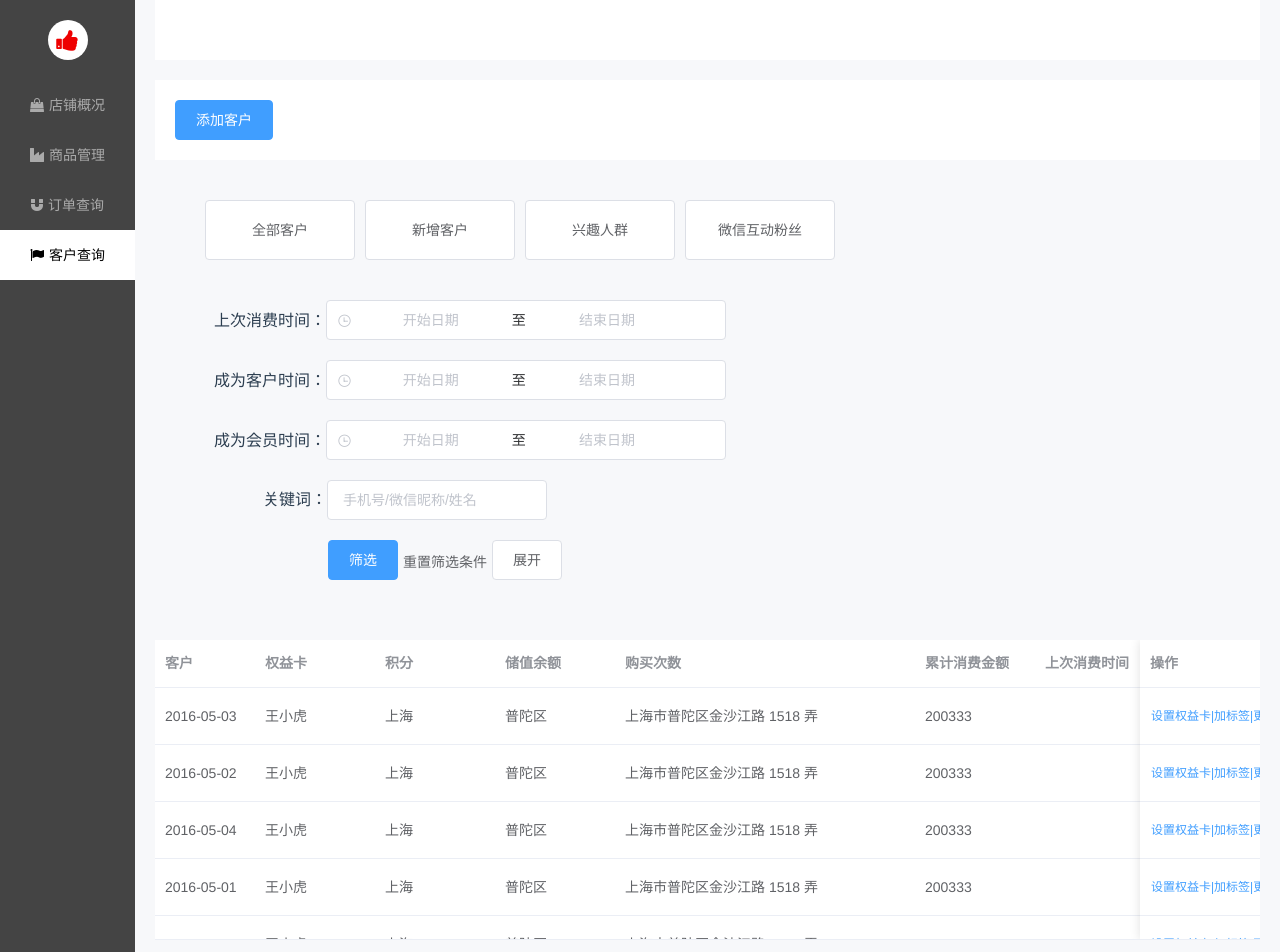
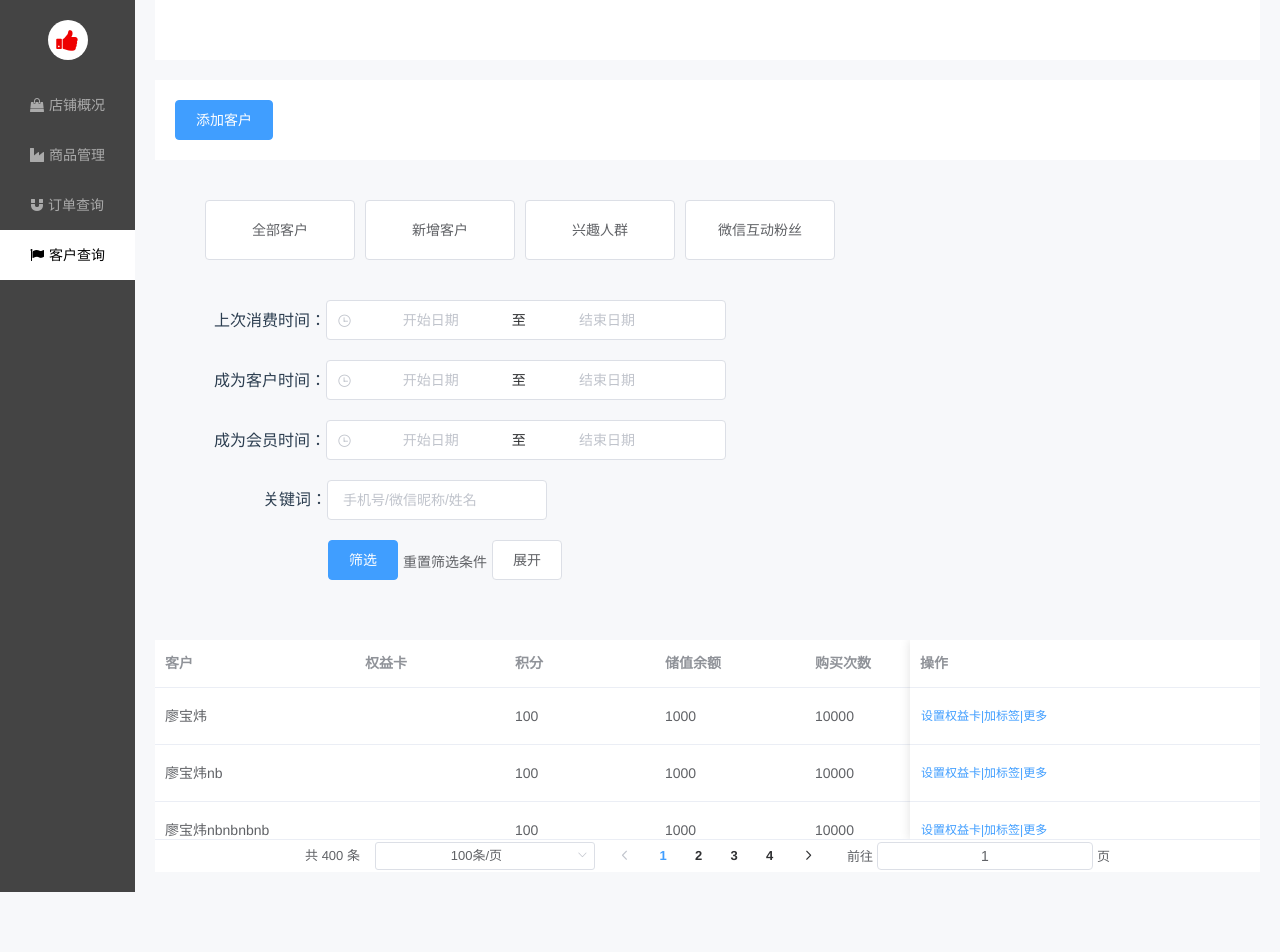
Before and after one commit to youzan1912/youzan, a Vue app: page /#/customer in a window 1280 px wide. Shown: the top 952 px of the page. After the commit the page ends 892 px from the top, so only its background shows below. Built offline with nearby package versions, Linux system fonts and the light colour scheme.

Commit message:
11.6下午

```diff
--- /dev/null
+++ b/public/db/customer.json
@@ -0,0 +1,177 @@
+{
+    "err":0,
+    "msg":"success",
+    "data":[
+        {
+            "id":0,
+            "customer":"廖宝炜",
+            "card":" ",
+            "integral":100,
+            "balance":1000,
+            "frequency":10000,
+            "consumption":1,
+            "timemo":"2012-12-12",
+            "identity":"会员",
+            "phone":"17873013621",
+            "labels":"快乐",
+            "sex":"女",
+            "birthday":"2000-00-00",
+            "address":"天堂",
+            "remarks":"廖宝炜nb"
+        },
+        {
+            "id":1,
+            "customer":"廖宝炜nb",
+            "card":" ",
+            "integral":100,
+            "balance":1000,
+            "frequency":10000,
+            "consumption":1,
+            "timemo":"2012-12-12",
+            "identity":"会员",
+            "phone":"17873013621",
+            "labels":"快乐",
+            "sex":"女",
+            "birthday":"2000-00-00",
+            "address":"天堂",
+            "remarks":"廖宝炜nb"
+        },
+        {
+            "id":2,
+            "customer":"廖宝炜nbnbnbnb",
+            "card":" ",
+            "integral":100,
+            "balance":1000,
+            "frequency":10000,
+            "consumption":1,
+            "timemo":"2012-12-12",
+            "identity":"会员",
+            "phone":"17873013621",
+            "labels":"快乐",
+            "sex":"女",
+            "birthday":"2000-00-00",
+            "address":"天堂",
+            "remarks":"廖宝炜nb"
+
+        },
+        {
+            "id":3,
+            "customer":"廖宝炜nbbbb666",
+            "card":" ",
+            "integral":100,
+            "balance":1000,
+            "frequency":10000,
+            "consumption":1,
+            "timemo":"2012-12-12",
+            "identity":"会员",
+            "phone":"17873013621",
+            "labels":"快乐",
+            "sex":"女",
+            "birthday":"2000-00-00",
+            "address":"天堂",
+            "remarks":"廖宝炜nb"
+        },
+        {
+            "id":4,
+            "customer":"廖宝炜4396",
+            "card":" ",
+            "integral":100,
+            "balance":1000,
+            "frequency":10000,
+            "consumption":1,
+            "timemo":"2012-12-12",
+            "identity":"会员",
+            "phone":"17873013621",
+            "labels":"快乐",
+            "sex":"女",
+            "birthday":"2000-00-00",
+            "address":"天堂",
+            "remarks":"廖宝炜nb"
+        },
+        {
+            "id":5,
+            "customer":"廖宝炜6666",
+            "card":" ",
+            "integral":100,
+            "balance":1000,
+            "frequency":10000,
+            "consumption":1,
+            "timemo":"2012-12-12",
+            "identity":"非会员",
+            "phone":"17873013621",
+            "labels":"快乐",
+            "sex":"女",
+            "birthday":"2000-00-00",
+            "address":"天堂",
+            "remarks":"廖宝炜nb"
+        }, {
+            "id":6,
+            "customer":"廖宝炜nbnbnbnb666",
+            "card":" ",
+            "integral":100,
+            "balance":1000,
+            "frequency":10000,
+            "consumption":1,
+            "timemo":"2012-12-12",
+            "identity":"会员",
+            "phone":"17873013621",
+            "labels":"快乐",
+            "sex":"女",
+            "birthday":"2000-00-00",
+            "address":"天堂",
+            "remarks":"廖宝炜nb"
+        },
+        {
+            "id":7,
+            "customer":"廖宝炜nbnnbnbnb",
+            "card":" ",
+            "integral":100,
+            "balance":1000,
+            "frequency":10000,
+            "consumption":1,
+            "timemo":"2012-12-12",
+            "identity":"非会员",
+            "phone":"17873013621",
+            "labels":"快乐",
+            "sex":"女",
+            "birthday":"2000-00-00",
+            "address":"天堂",
+            "remarks":"廖宝炜nb"
+        },
+        {
+            "id":8,
+            "customer":"廖宝炜nnnnbbb",
+            "card":" ",
+            "integral":100,
+            "balance":1000,
+            "frequency":10000,
+            "consumption":1,
+            "timemo":"2012-12-12",
+            "identity":"会员",
+            "phone":"17873013621",
+            "labels":"快乐",
+            "sex":"女",
+            "birthday":"2000-00-00",
+            "address":"天堂",
+            "remarks":"廖宝炜nb"
+        },
+        {
+            "id":9,
+            "customer":"廖宝炜nbbbb",
+            "card":" ",
+            "integral":100,
+            "balance":1000,
+            "frequency":10000,
+            "consumption":1,
+            "timemo":"2012-12-12",
+            "identity":"非会员",
+            "phone":"17873013621",
+            "labels":"快乐",
+            "sex":"女",
+            "birthday":"2000-00-00",
+            "address":"天堂",
+            "remarks":"廖宝炜nb"
+        }
+
+    ]
+}
--- a/src/store.js
+++ b/src/store.js
@@ -25,11 +25,28 @@ function fetch(api, callback) {
 
 const store = new Vuex.Store({
   state: {
-    navList: []
+    navList: [],
+    customer:[],
+    customer2:[]
   },
   mutations: {
     setNavList(state, payload) {
       state.navList = payload
+    },
+    // updateCustomer(state,payload){
+    //   state.customer=[...state.customer, ...payload]
+    //   console.log(state.customer)
+    // },
+    updateOrderList(state,payload){  //分页
+      if (payload.list) {
+          state.customer=payload.list
+      }
+      let page=payload.page||1
+      let list = state.customer
+      state.customer2 = list.slice((page-1)*4, page*4)
+  },
+    updateAdd(state,payload){
+      state.customer2=[... state.customer2, ...payload]
     }
   },
   actions: {
@@ -38,6 +55,24 @@ const store = new Vuex.Store({
         console.log('导航数据', data)
         store.commit('setNavList', data)
       })
+    },
+    getCustomer(store){
+      fetch('/db/customer.json',(data)=>{
+        let payload = {
+          page: 1,
+          list: data,
+      }
+      store.commit('updateOrderList', payload)
+        // console.log(data)
+        // console.log('当前页',page)
+        // store.commit('updateOrderList',payload)
+      })
+    },
+    getAdd(store){
+      fetch('/db/customer.json', (data) => {
+        console.log(data)
+      store.commit('updateAdd',data)
+    })
     }
 
   }
--- a/src/views/customer/CurtomerMain.vue
+++ b/src/views/customer/CurtomerMain.vue
@@ -13,7 +13,7 @@
      <el-date-picker
       v-model="value2"
       type="datetimerange"
-      :picker-options="pickerOptions"
+
       range-separator="至"
       start-placeholder="开始日期"
       end-placeholder="结束日期"
@@ -26,7 +26,7 @@
      <el-date-picker
       v-model="value2"
       type="datetimerange"
-      :picker-options="pickerOptions"
+
       range-separator="至"
       start-placeholder="开始日期"
       end-placeholder="结束日期"
@@ -39,7 +39,7 @@
      <el-date-picker
       v-model="value2"
       type="datetimerange"
-      :picker-options="pickerOptions"
+
       range-separator="至"
       start-placeholder="开始日期"
       end-placeholder="结束日期"
@@ -49,7 +49,7 @@
 
          <div class="gjc">
             <span class="span1">关键词：</span>
-             <el-input v-model="input" placeholder="手机号/微信昵称/姓名"></el-input>
+             <el-input placeholder="手机号/微信昵称/姓名"></el-input>
         </div>
   </div>
 
@@ -61,7 +61,11 @@
 
 <script>
 export default {
-
+    data:function(){
+        return{
+            value2:null
+        }
+    }
 }
 </script>
 
--- a/src/views/customer/Customer.vue
+++ b/src/views/customer/Customer.vue
@@ -28,6 +28,8 @@ import CustomerAdd from './CustomerAdd.vue'
 import CurtomerMain from './CurtomerMain.vue'
 import CustomerOperation from './CustomerOperation.vue'
 import CrutomerYc from './CrutomerYc.vue'
+
+
 export default {
     data:function () {
         return{
@@ -35,12 +37,12 @@ export default {
         }
     },
     components:{
-
        CustomerAdd,
        CurtomerMain,
        CustomerOperation,
        CrutomerYc
-    }
+    },
+
 }
 </script>
 
--- a/src/views/customer/CustomerOperation.vue
+++ b/src/views/customer/CustomerOperation.vue
@@ -1,48 +1,49 @@
 <template>
+<div>
   <el-table
-    :data="tableData"
+    :data="customer2"
     style="width: 100%"
-    max-height="300">
+    max-height="200">
     <el-table-column
       fixed
-      prop="date"
+      prop="customer"
       label="客户"
-      width="100%">
+      width="200px">
     </el-table-column>
     <el-table-column
-      prop="name"
+      prop="card"
       label="权益卡"
-      width="120">
+      width="150">
     </el-table-column>
     <el-table-column
-      prop="province"
+      prop="integral"
       label="积分"
-      width="120">
+      width="150">
     </el-table-column>
     <el-table-column
-      prop="city"
+      prop="balance"
       label="储值余额"
-      width="120">
+      width="150">
     </el-table-column>
     <el-table-column
-      prop="address"
+      prop="frequency"
       label="购买次数"
-      width="300">
+      width="150">
     </el-table-column>
     <el-table-column
-      prop="zip"
+      prop="consumption"
       label="累计消费金额"
-      width="120">
+      width="150">
     </el-table-column>
      <el-table-column
       prop="timemo"
       label="上次消费时间"
-      width="120">
+      width="150">
     </el-table-column>
     <el-table-column
       fixed="right"
       label="操作"
-      width="120">
+      width="350">
       <template slot-scope="scope">
         <el-button
           @click.native.prevent="deleteRow(scope.$index, tableData)"
@@ -53,70 +54,50 @@
       </template>
     </el-table-column>
   </el-table>
+
+
+<el-pagination
+      @size-change="handleSizeChange"
+      @current-change="handleCurrentChange"
+      :page-sizes="[100, 200, 300, 400]"
+      :page-size="100"
+      layout="total, sizes, prev, pager, next, jumper"
+      :total="400">
+    </el-pagination>
+
+
+  </div>
 </template>
 <script>
+import {mapState,mapActions, mapMutations} from 'vuex'
    export default {
+       data:function () {
+        return{
+        }
+    },
     methods: {
+      ...mapActions(['getCustomer']),
+      ...mapMutations(['updateOrderList']),
       deleteRow(index, rows) {
         rows.splice(index, 1);
+      },
+       handleSizeChange(val) {
+        console.log(`每页 ${val} 条`);
+      },
+      handleCurrentChange(val) {
+        console.log(`当前页: ${val}`);
+        this.updateOrderList({page:val})
       }
     },
-    data() {
-      return {
-        tableData: [{
-          date: '2016-05-03',
-          name: '王小虎',
-          province: '上海',
-          city: '普陀区',
-          address: '上海市普陀区金沙江路 1518 弄',
-          zip: 200333
-        }, {
-          date: '2016-05-02',
-          name: '王小虎',
-          province: '上海',
-          city: '普陀区',
-          address: '上海市普陀区金沙江路 1518 弄',
-          zip: 200333
-        }, {
-          date: '2016-05-04',
-          name: '王小虎',
-          province: '上海',
-          city: '普陀区',
-          address: '上海市普陀区金沙江路 1518 弄',
-          zip: 200333
-        }, {
-          date: '2016-05-01',
-          name: '王小虎',
-          province: '上海',
-          city: '普陀区',
-          address: '上海市普陀区金沙江路 1518 弄',
-          zip: 200333
-        }, {
-          date: '2016-05-08',
-          name: '王小虎',
-          province: '上海',
-          city: '普陀区',
-          address: '上海市普陀区金沙江路 1518 弄',
-          zip: 200333
-        }, {
-          date: '2016-05-06',
-          name: '王小虎',
-          province: '上海',
-          city: '普陀区',
-          address: '上海市普陀区金沙江路 1518 弄',
-          zip: 200333
-        }, {
-          date: '2016-05-07',
-          name: '王小虎',
-          province: '上海',
-          city: '普陀区',
-          address: '上海市普陀区金沙江路 1518 弄',
-          zip: 200333
-        }]
-      }
+    mounted(){
+        this.handleCurrentChange()
+        this.getCustomer()
+    },
+    computed:{
+        ...mapState(['customer2'])
     }
   }
 </script>
-<style>
+<style lang="scss">
 
 </style>
```
Also changed, not shown: src/views/customer/CrutomerYc.vue (+19 -18 lines), src/views/customer/CustomerAdd.vue (+122 -50 lines).
